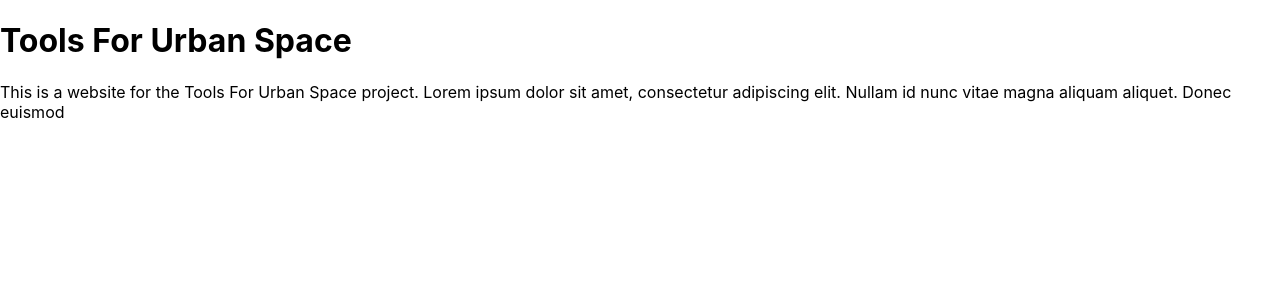
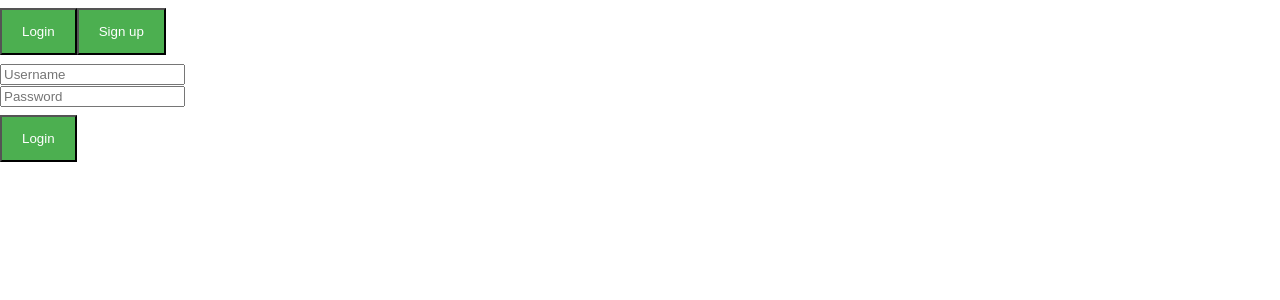
Before and after one commit to Dean14x/ToolsForUrbanSpace, a React (Create React App) app in the folder Frontend/lab-website/: page / in a window 1280 px wide. Shown: the top 300 px of the page. Built offline with nearby package versions, Linux system fonts and the light colour scheme.

Commit message:
added page to state

```diff
--- a/Frontend/lab-website/src/App.js
+++ b/Frontend/lab-website/src/App.js
@@ -1,5 +1,6 @@
 import React from "react";
 import Homepage from "./Homepage";
+import Login from "./Login";
 
 class App extends React.Component {
   constructor(props) {
@@ -7,10 +8,11 @@ class App extends React.Component {
     this.state = {
       name: "React",
       username: "",
-      session: ""
+      session: "",
+      page: "login"
     };
 
-    this.setPage("homepage");
+    this.setPage("login");
   }
 
   getUsername() {
@@ -18,14 +20,19 @@ class App extends React.Component {
   }
 
   setPage(page) {
-    this.setState({ page: page });
+    // switch page to new page given by string, e.g. "login"
+    if (page !== this.state.page)
+      this.setState({ page: page });
   }
 
   render() {
-    let page = [];
+    let page;
     switch (this.state.page) {
       case "homepage":
         page = <Homepage app={this} />;
+        break;
+      case "login":
+        page = <Login app={this} />;
         break;
       default:
         page = <Homepage app={this} />;
```
